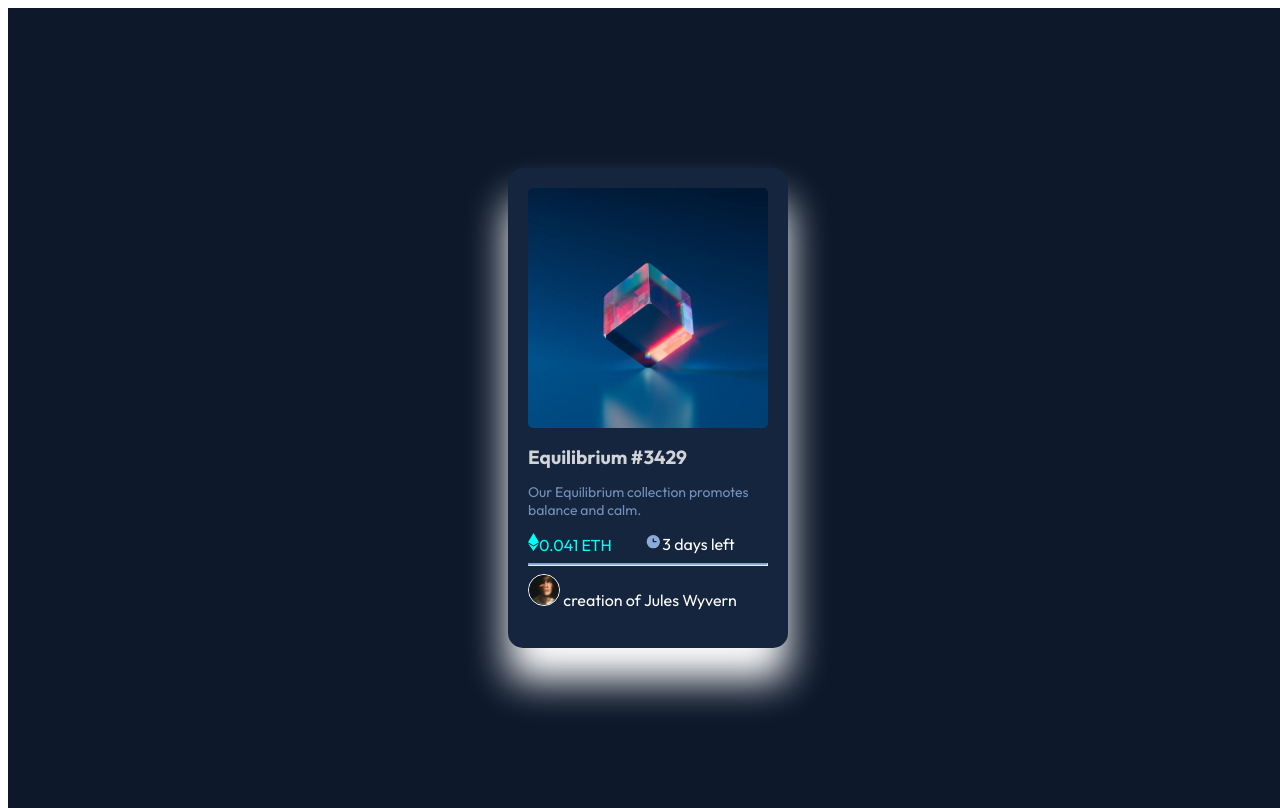
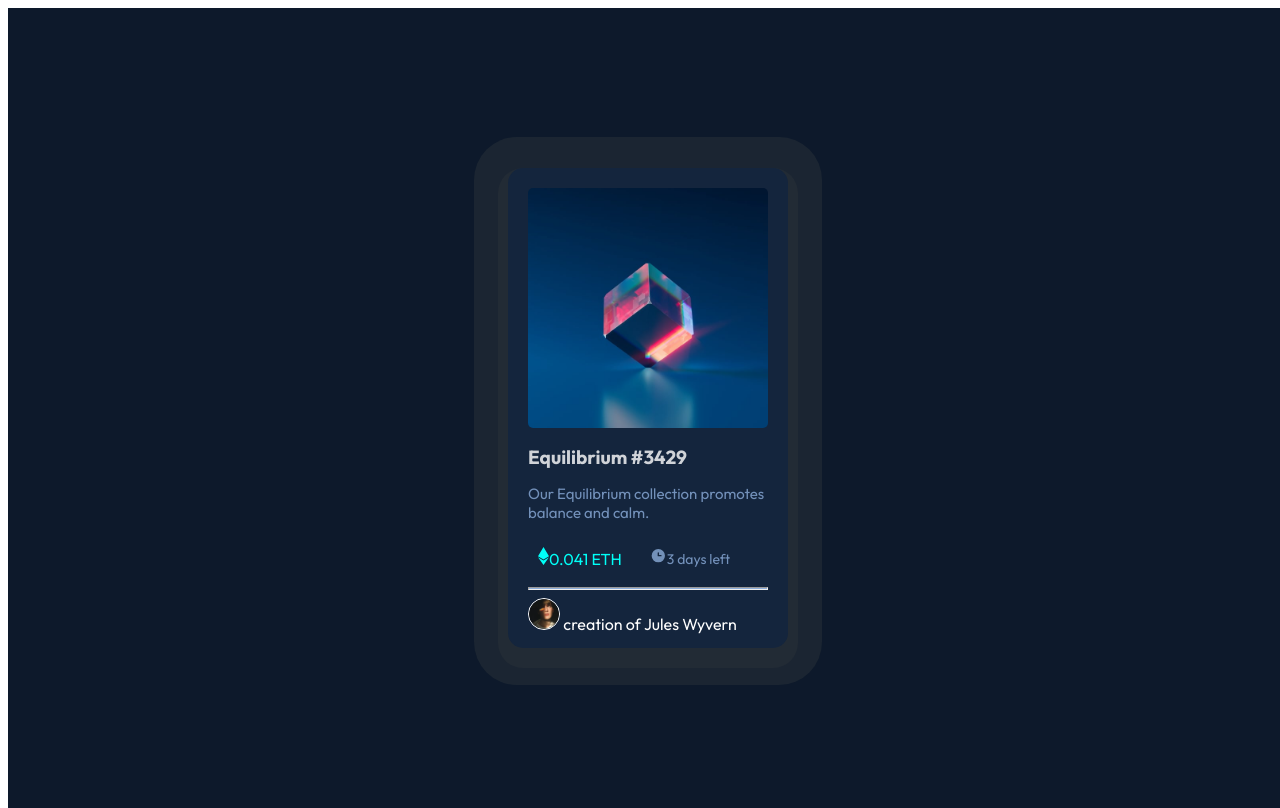
Before and after one commit to Taynuki/NFT-preview, a plain HTML site: page index.html in a window 1280 px wide. Drawn offline with Linux system fonts and the light colour scheme.

Commit message:
putting in box shadow
need to work out the colors but it's getting there

```diff
--- a/style.css
+++ b/style.css
@@ -22,8 +22,8 @@
     perspective: 600px;
     position: relative;
     border-radius: 15px;
-    box-shadow: 0px 32px 39px 0px ;
-
+    box-shadow: 0px 10px 0px 10px rgba(62,66,66,0.22),
+    0px 3px 0px 34px rgba(62,66,66,0.3) ;
 }
 
 .flex{
@@ -43,7 +43,7 @@
 
 p{
     color:hsl(215, 51%, 70%);
-    font-size: 14px;
+    font-size: 15px;
     opacity: 0.8;
 
 }
@@ -57,6 +57,10 @@ h1{
 }
 .clock{
     margin: auto;
+    color:hsl(215, 51%, 70%);
+    font-size: 14px;
+    opacity: 0.8;
+
 
 }
 hr{
@@ -67,7 +71,8 @@ hr{
 .info-container {
     display: flex;
     flex-wrap: nowrap;
-    justify-content: space-evenly;
+    justify-content: space-around;
+    padding: 10px;
 }
 .avatar{
     flex-wrap: nowrap;
```
Also changed, not shown: index.html (+0 -1 lines).
